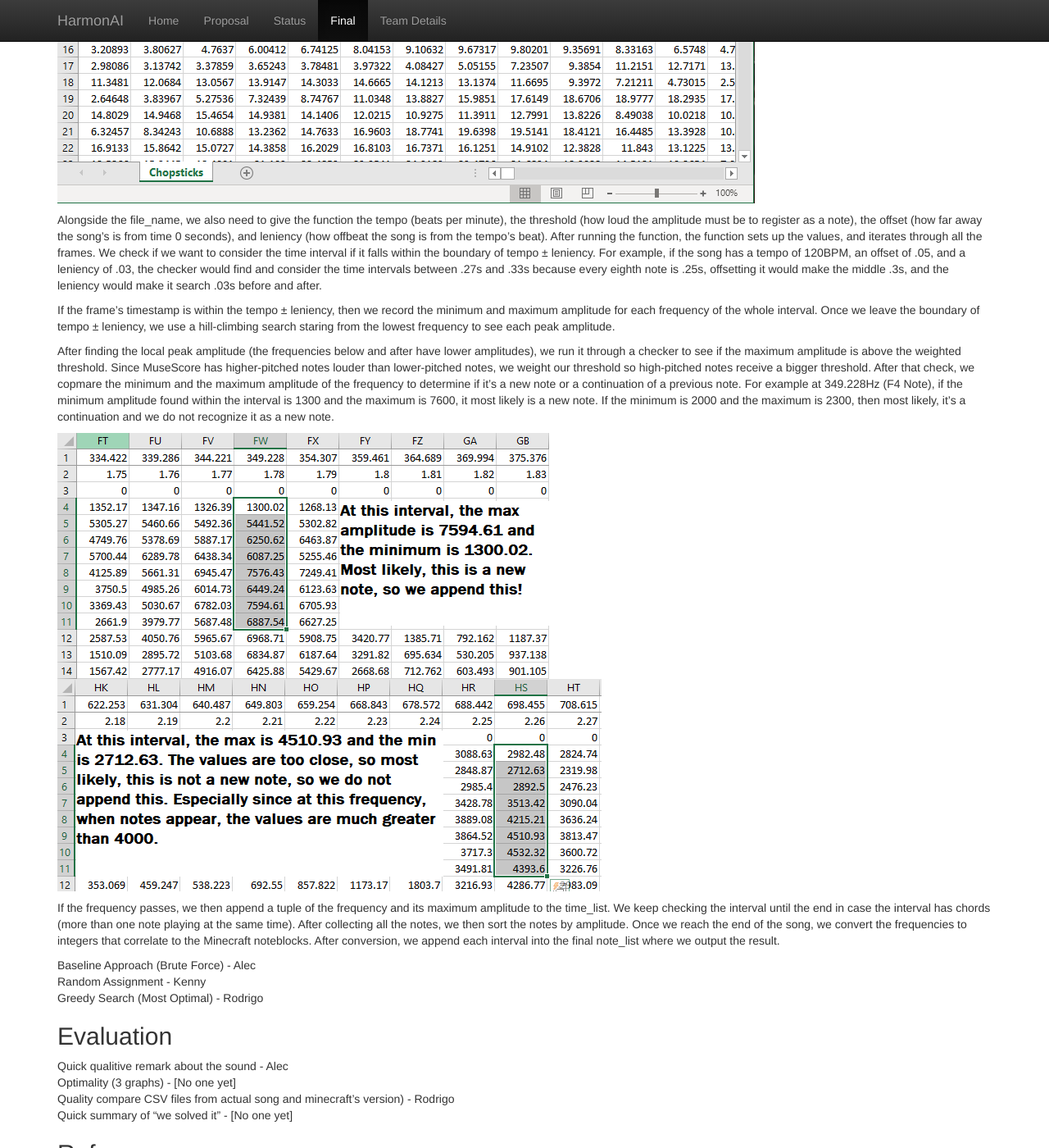
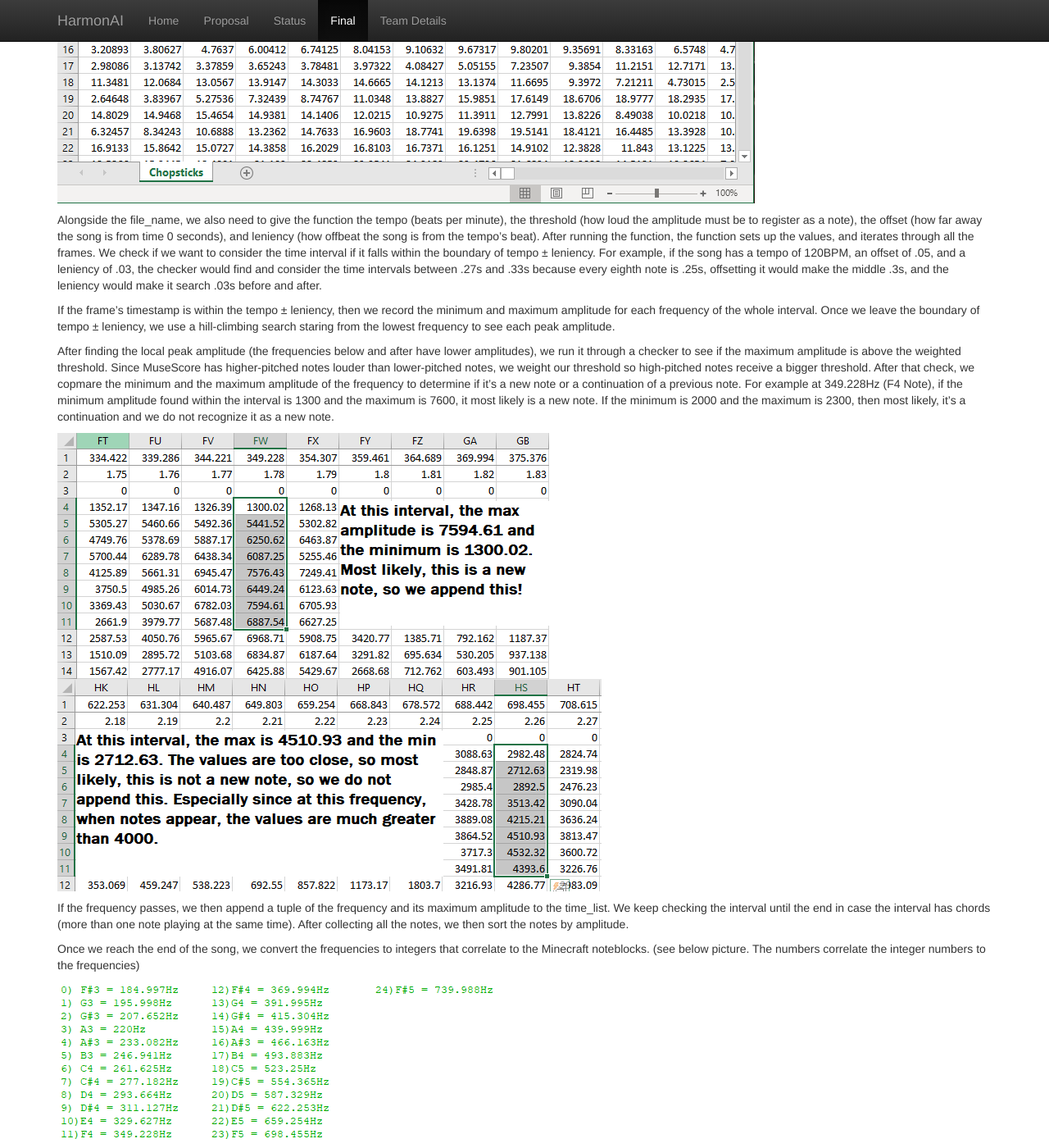
Before and after one commit to AlecJacksonE/HarmonAI, a Jekyll site: the page built from docs/final.md, in a window 1280 px wide and 1400 px high, scrolled down 2220 px. Shown: the whole window at 82% size. Built offline with Jekyll 4.4.1, drawn with Linux system fonts in a browser that asks for light colours; our own code applies the rules of GitHub Pages for plain Markdown files; some of the changed text lies outside the part shown.

Commit message:
Update final.md

```diff
--- a/docs/final.md
+++ b/docs/final.md
@@ -17,7 +17,7 @@ After we give AnthemScore the files, we let AnthemScore's neural network decode
 
 ![](images/CSV.PNG)
 
-Alongside the file_name, we also need to give the function the tempo (beats per minute), the threshold (how loud the amplitude must be to register as a note), the offset (how far away the song's is from time 0 seconds), and leniency (how offbeat the song is from the tempo's beat). After running the function, the function sets up the values, and iterates through all the frames. We check if we want to consider the time interval if it falls within the boundary of tempo ± leniency. For example, if the song has a tempo of 120BPM, an offset of .05, and a leniency of .03, the checker would find and consider the time intervals between .27s and .33s because every eighth note is .25s, offsetting it would make the middle .3s, and the leniency would make it search .03s before and after.
+Alongside the file_name, we also need to give the function the tempo (beats per minute), the threshold (how loud the amplitude must be to register as a note), the offset (how far away the song is from time 0 seconds), and leniency (how offbeat the song is from the tempo's beat). After running the function, the function sets up the values, and iterates through all the frames. We check if we want to consider the time interval if it falls within the boundary of tempo ± leniency. For example, if the song has a tempo of 120BPM, an offset of .05, and a leniency of .03, the checker would find and consider the time intervals between .27s and .33s because every eighth note is .25s, offsetting it would make the middle .3s, and the leniency would make it search .03s before and after.
 
 If the frame's timestamp is within the tempo ± leniency, then we record the minimum and maximum amplitude for each frequency of the whole interval. Once we leave the boundary of tempo ± leniency, we use a hill-climbing search staring from the lowest frequency to see each peak amplitude.
 
@@ -26,7 +26,13 @@ After finding the local peak amplitude (the frequencies below and after have low
 ![](images/Pass.PNG)
 ![](images/Fail.PNG)
 
-If the frequency passes, we then append a tuple of the frequency and its maximum amplitude to the time_list. We keep checking the interval until the end in case the interval has chords (more than one note playing at the same time). After collecting all the notes, we then sort the notes by amplitude. Once we reach the end of the song, we convert the frequencies to integers that correlate to the Minecraft noteblocks. After conversion, we append each interval into the final note_list where we output the result.
+If the frequency passes, we then append a tuple of the frequency and its maximum amplitude to the time_list. We keep checking the interval until the end in case the interval has chords (more than one note playing at the same time). After collecting all the notes, we then sort the notes by amplitude.
+
+Once we reach the end of the song, we convert the frequencies to integers that correlate to the Minecraft noteblocks. (see below picture. The numbers correlate the integer numbers to the frequencies)
+
+![](images/Freq_to_int.PNG)
+
+After conversion, we append each interval into the final note_list where we output the result.
 
 Baseline Approach (Brute Force) - Alec
 Random Assignment - Kenny
```
